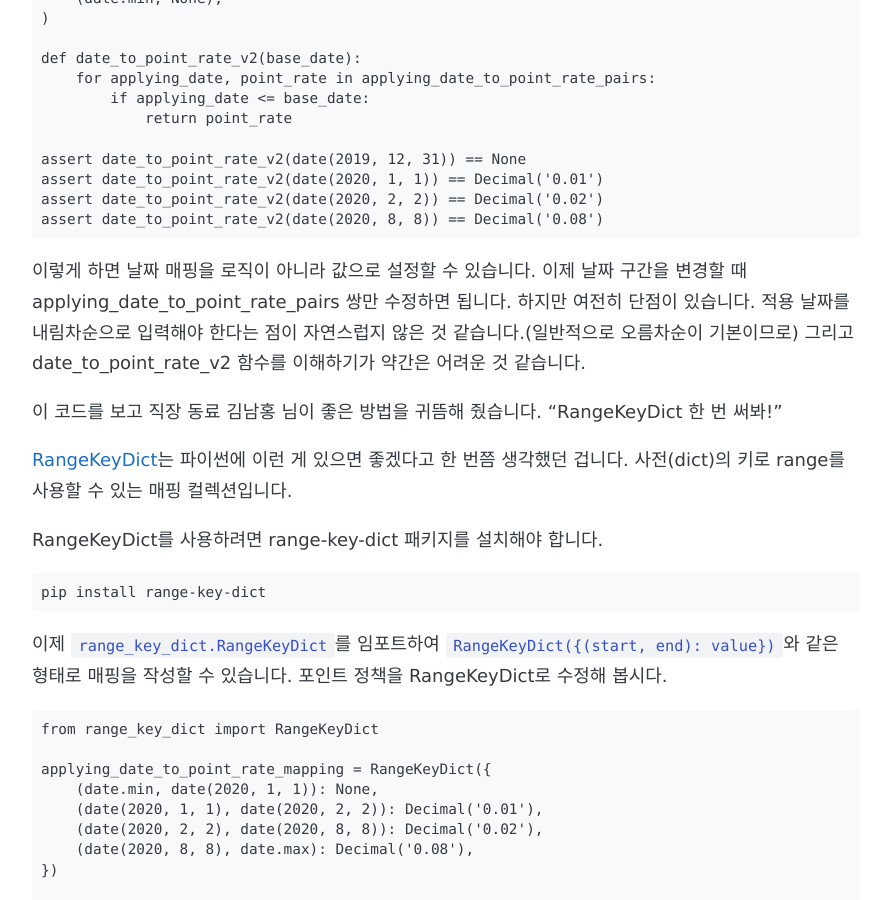
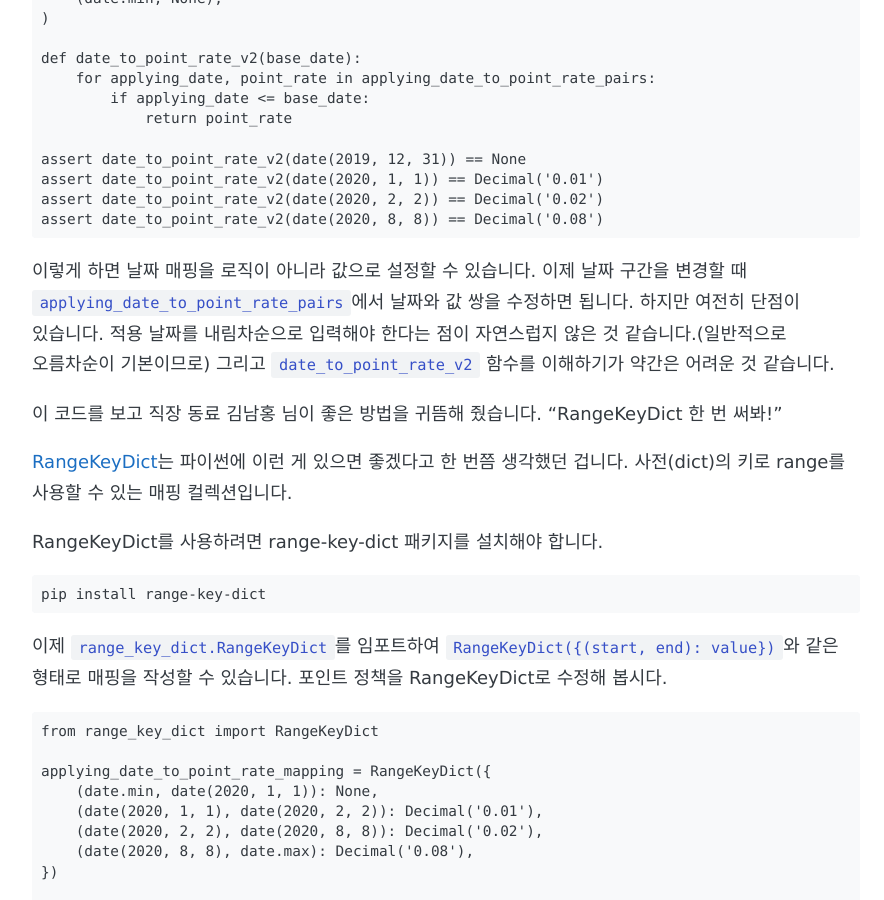
Before and after one commit to 8percent/8percent.github.io, a Jekyll site: the page built from _posts/2019-12-16-range-key-dict-date-mapping.md, in a window 1280 px wide and 900 px high, scrolled down 1328 px. Shown: the whole window, without its empty margins (194-1078 px from the left). Built offline with Jekyll 4.4.1, drawn with Linux system fonts in a browser that asks for light colours; some web fonts are replaced.

Commit message:
CHG: 표기 수정

````diff
--- a/_posts/2019-12-16-range-key-dict-date-mapping.md
+++ b/_posts/2019-12-16-range-key-dict-date-mapping.md
@@ -61,7 +61,7 @@
 assert date_to_point_rate_v2(date(2020, 8, 8)) == Decimal('0.08')
 ```
 
-이렇게 하면 날짜 매핑을 로직이 아니라 값으로 설정할 수 있습니다. 이제 날짜 구간을 변경할 때 applying_date_to_point_rate_pairs 쌍만 수정하면 됩니다. 하지만 여전히 단점이 있습니다. 적용 날짜를 내림차순으로 입력해야 한다는 점이 자연스럽지 않은 것 같습니다.(일반적으로 오름차순이 기본이므로) 그리고 date_to_point_rate_v2 함수를 이해하기가 약간은 어려운 것 같습니다.
+이렇게 하면 날짜 매핑을 로직이 아니라 값으로 설정할 수 있습니다. 이제 날짜 구간을 변경할 때 `applying_date_to_point_rate_pairs`에서 날짜와 값 쌍을 수정하면 됩니다. 하지만 여전히 단점이 있습니다. 적용 날짜를 내림차순으로 입력해야 한다는 점이 자연스럽지 않은 것 같습니다.(일반적으로 오름차순이 기본이므로) 그리고 `date_to_point_rate_v2` 함수를 이해하기가 약간은 어려운 것 같습니다.
 
 이 코드를 보고 직장 동료 김남홍 님이 좋은 방법을 귀뜸해 줬습니다. "RangeKeyDict 한 번 써봐!"
 
````
